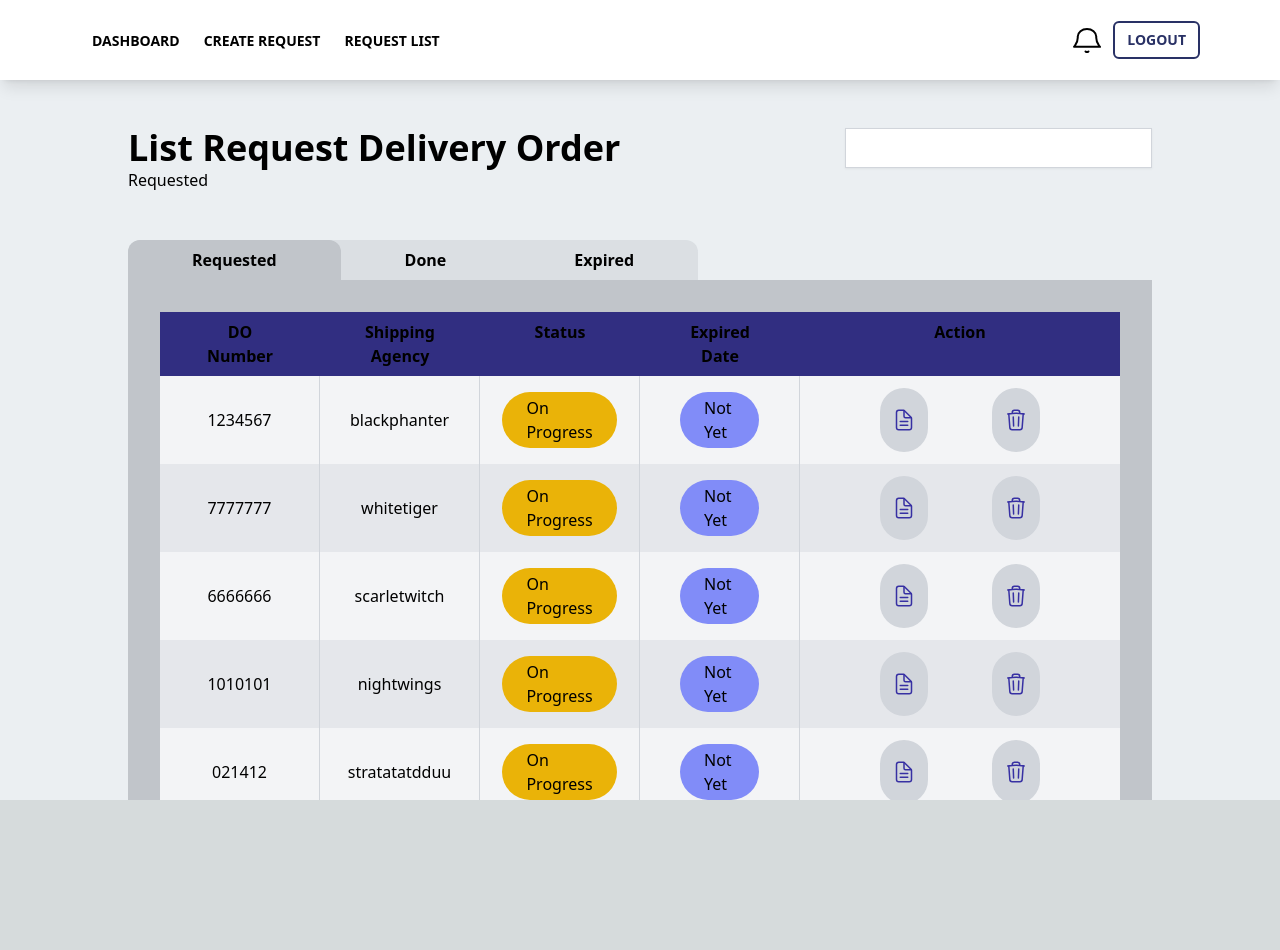
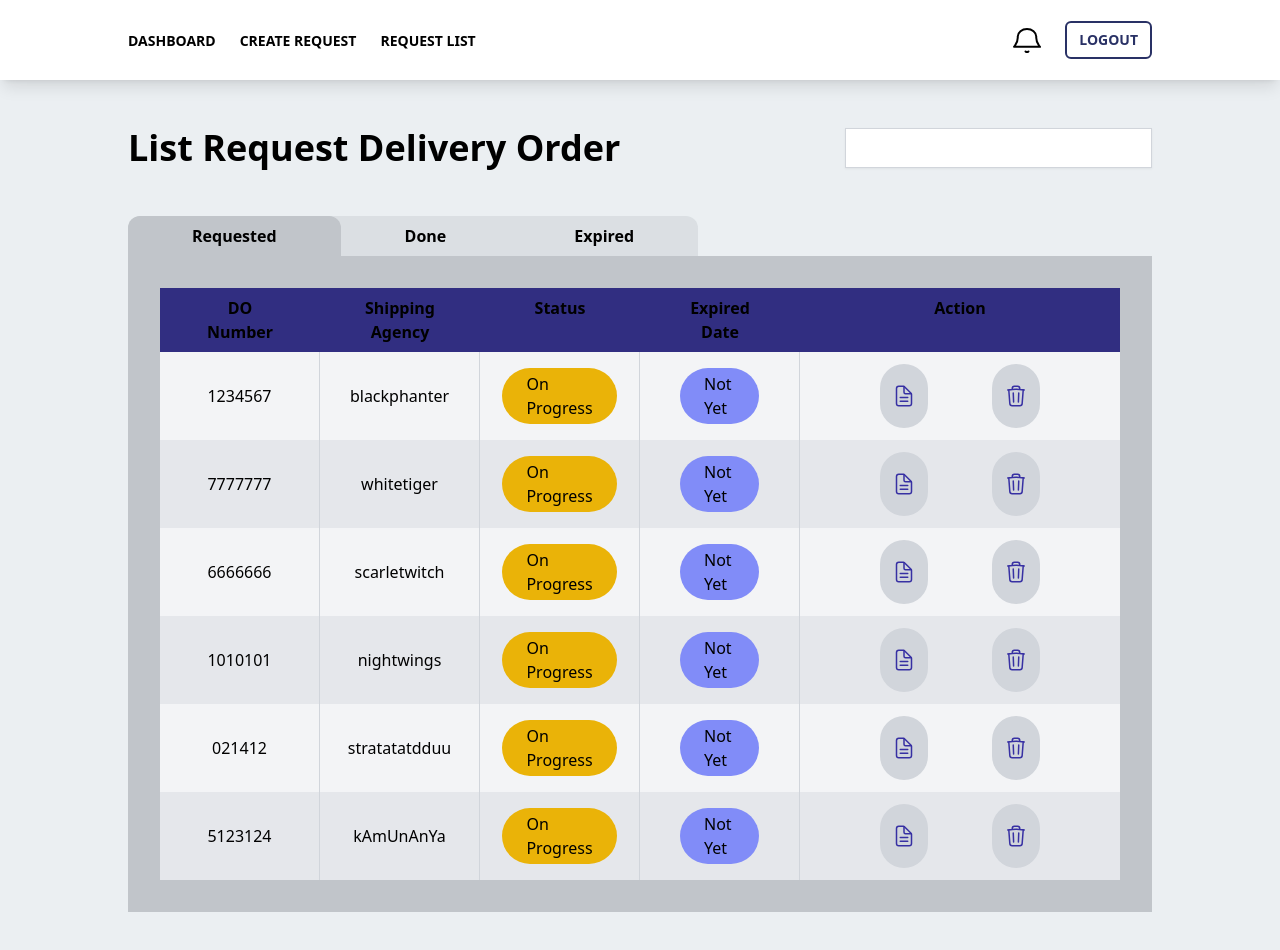
Before and after one commit to blockchain-dteti/blockchaindemo-frontend, a Next.js app in the folder project/: page /cargo-owner/list in a window 1280 px wide. Shown: the top 950 px of the page. Before the commit the page ends 800 px from the top, so only its background shows below. Built offline with nearby package versions, Linux system fonts and the light colour scheme.

Commit message:
fix: list request and padding in multiple pages

```diff
--- a/project/components/Navbar.js
+++ b/project/components/Navbar.js
@@ -8,15 +8,15 @@ function Navbar() {
     <div>
       <nav className="bg-white shadow-lg fixed w-full z-10 flex items-center ">
         <div className="flex items-center h-20 w-full ">
-          <div className=" mx-20 w-full">
+          <div className=" mx-32 w-full">
             <div className="flex items-center justify-between">
-              <div>
+              <div className="space-x-6">
                 <Link
                   href="/cargo-owner/dashboard"
                   smooth={true}
                   offset={50}
                   duration={500}
-                  className="cursor-pointer font-bold hover:text-blue-400 text-black px-3 py-2 rounded-md text-sm "
+                  className="cursor-pointer font-bold hover:text-blue-400 text-black py-2 rounded-md text-sm "
                 >
                   DASHBOARD
                 </Link>
@@ -25,7 +25,7 @@ function Navbar() {
                   smooth={true}
                   offset={50}
                   duration={500}
-                  className="cursor-pointer hover:text-blue-400 text-black  px-3 py-2 rounded-md text-sm font-bold"
+                  className="cursor-pointer hover:text-blue-400 text-black py-2 rounded-md text-sm font-bold"
                 >
                   CREATE REQUEST
                 </Link>
@@ -35,22 +35,40 @@ function Navbar() {
                   smooth={true}
                   offset={50}
                   duration={500}
-                  className="cursor-pointer hover:text-blue-400 text-black  px-3 py-2 rounded-md text-sm font-bold"
+                  className="cursor-pointer hover:text-blue-400 text-black py-2 rounded-md text-sm font-bold"
                 >
                   REQUEST LIST
                 </Link>
               </div>
-              <div className="flex items-center">
+              <div className="flex items-center space-x-6">
                 <Link
                   smooth={true}
                   offset={50}
                   duration={500}
                   href="/cargo-owner/notif"
-                  className="px-3 py-2"
+                  className="py-2"
                 >
-                  <svg width="28" height="25" viewBox="0 0 28 25" fill="none" xmlns="http://www.w3.org/2000/svg">
-                    <path d="M4.75556 9.872V8.61343C4.75556 4.40865 8.89444 1 14 1C19.1055 1 23.2444 4.40864 23.2444 8.61343V9.872C23.2444 12.6085 24.2049 15.2866 26.01 17.5841L27 18.844H1L1.99001 17.584C3.79517 15.2866 4.75556 12.6085 4.75556 9.872Z" stroke="black" stroke-width="2" stroke-linecap="round" stroke-linejoin="round" />
-                    <path d="M12.5555 23.4702C13.3275 24.1766 14.6725 24.1766 15.4444 23.4702" stroke="black" stroke-width="2" stroke-linecap="round" stroke-linejoin="round" />
+                  <svg
+                    width="28"
+                    height="25"
+                    viewBox="0 0 28 25"
+                    fill="none"
+                    xmlns="http://www.w3.org/2000/svg"
+                  >
+                    <path
+                      d="M4.75556 9.872V8.61343C4.75556 4.40865 8.89444 1 14 1C19.1055 1 23.2444 4.40864 23.2444 8.61343V9.872C23.2444 12.6085 24.2049 15.2866 26.01 17.5841L27 18.844H1L1.99001 17.584C3.79517 15.2866 4.75556 12.6085 4.75556 9.872Z"
+                      stroke="black"
+                      stroke-width="2"
+                      stroke-linecap="round"
+                      stroke-linejoin="round"
+                    />
+                    <path
+                      d="M12.5555 23.4702C13.3275 24.1766 14.6725 24.1766 15.4444 23.4702"
+                      stroke="black"
+                      stroke-width="2"
+                      stroke-linecap="round"
+                      stroke-linejoin="round"
+                    />
                   </svg>
                 </Link>
 
--- a/project/pages/cargo-owner/create.js
+++ b/project/pages/cargo-owner/create.js
@@ -27,7 +27,7 @@ export default function create() {
         <p className="text-4xl text-black font-bold pb-10">
           Request Delivery Order
         </p>
-        <div className="px-36">
+        <div className="">
           <Definput
             label="Shipping Agency"
             placeholder="Korean Marine Transport"
--- a/project/pages/cargo-owner/detail_approve.js
+++ b/project/pages/cargo-owner/detail_approve.js
@@ -9,7 +9,7 @@ export default function detail_approve() {
   return (
     <div className="flex flex-col bg-bgcolor w-screen h-screen">
       <Navbar />
-      <div className="w-screen bg-[#EBEFF2] p-36 pt-32">
+      <div className="w-screen bg-[#EBEFF2] p-32">
         <Link
           className="bg-[#2F88FF] py-2 px-16 rounded-md text-[16px] font-bold drop-shadow-lg"
           href="/cargo-owner/list"
--- a/project/pages/cargo-owner/detail_expired.js
+++ b/project/pages/cargo-owner/detail_expired.js
@@ -9,7 +9,7 @@ export default function detail_expired() {
   return (
     <div className="flex flex-col bg-bgcolor w-screen h-screen">
       <Navbar />
-      <div className="w-screen bg-[#EBEFF2] p-36 pt-32">
+      <div className="w-screen bg-[#EBEFF2] p-32">
         <Link
           className="bg-[#2F88FF] py-2 px-16 rounded-md text-[16px] font-bold drop-shadow-lg"
           href="/cargo-owner/list"
--- a/project/pages/cargo-owner/detail_reject.js
+++ b/project/pages/cargo-owner/detail_reject.js
@@ -9,7 +9,7 @@ export default function detail_reject() {
   return (
     <div className="flex flex-col bg-bgcolor w-screen h-screen">
       <Navbar />
-      <div className="w-screen bg-[#EBEFF2] p-36 pt-32">
+      <div className="w-screen bg-[#EBEFF2] p-32">
         <Link
           className="bg-[#2F88FF] py-2 px-16 rounded-md text-[16px] font-bold drop-shadow-lg"
           href="/cargo-owner/list"
--- a/project/pages/cargo-owner/list.js
+++ b/project/pages/cargo-owner/list.js
@@ -12,14 +12,13 @@ export default function list() {
   const handleClick = (status) => setFilter(status);
 
   return (
-    <div className="flex flex-col bg-bgcolor w-screen h-screen">
+    <div className="flex flex-col bg-bgcolor w-screen min-h-screen">
       <Navbar />
       <div className="p-32 h-full flex flex-col">
         <div className="flex justify-between text-black">
           <p className="text-4xl font-bold">List Request Delivery Order</p>
           <input className="bg-white w-[24vw] border border-gray-300 drop-shadow-sm px-5 py-1"></input>
         </div>
-        <p className="text-black">{filter}</p>
         <div className="w-max flex text-black bg-gray-300/60 rounded-t-xl font-semibold mt-12 ">
           <button
             className={` ${
```
Also changed, not shown: project/pages/cargo-owner/dashboard.js (+38 -12 lines).
